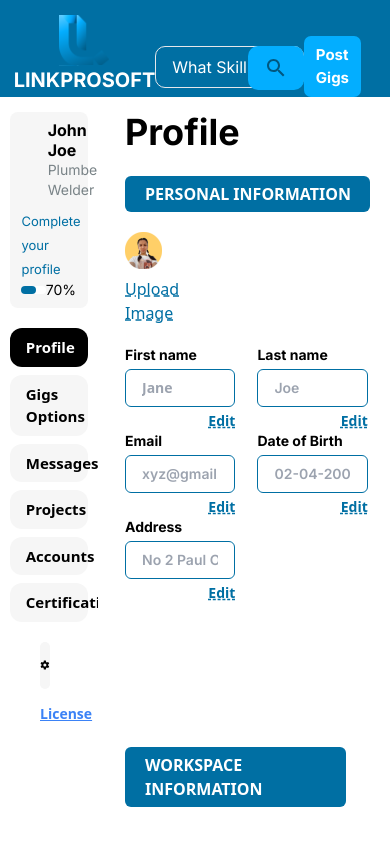
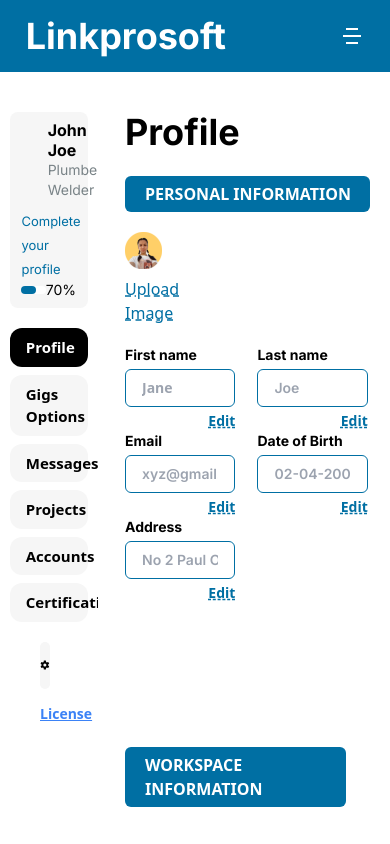
Before and after one commit to german-machine/Linkprosoft, a React (Vite) app in the folder Front-end/: page /UserDashboard in a window 390 px wide. Shown: the top 844 px of the page. Built offline with nearby package versions, Linux system fonts and the light colour scheme.

Commit message:
restyled for both desktop and mobile screen

```diff
--- a/Front-end/src/Pages/UserDashboard/components/Navbar.jsx
+++ b/Front-end/src/Pages/UserDashboard/components/Navbar.jsx
@@ -1,36 +1,41 @@
-import React from 'react'
-import logo from '../assets/logo.svg'
-import Search from "../assets/search.svg"
+import React, { useState } from 'react'
 import { Link } from 'react-router-dom'
 import profile from '../assets/profile.svg'
+import { IoMdSearch } from 'react-icons/io'
+import { IoCloseSharp } from 'react-icons/io5'
+import { RiMenu5Fill } from 'react-icons/ri'
 
+const Navbar = ({ handleMenu, isToggled }) => {
 
-const Navbar = () => {
   return (
     <>
-    <nav className='bg-[#006FA3] sticky top-0 z-9 w-full'>
-        <div className='w-[93%] m-auto flex justify-between items-center pt-3 '>
-            <Link to="/" className='flex flex-col items-center cursor-pointer justify-center'>
-                <img src={logo} alt="" />
-                <h2 className='font-Inter font-bold text-white  text-xl'>LINKPROSOFT</h2>
-            </Link>
+      <header className='bg-bluecolor sticky top-0 z-[1000]'>
+        <div className="w-[95%] mx-auto flex items-center justify-between py-4 px-4 gap-[2%]">
+          <div className="w-[20%] cursor-pointer">
+            <Link to='/' className='text-4xl md:text-6xl lg:text-3xl font-bold text-white font-Inter'>Linkprosoft</Link>
+          </div>
 
-           <div className='flex align-center  w-[50%] pt-6 relative rounded-[10px]'>
-                <div className=' w-full border py-2 rounded-[10px]' >
-                <input type="text"  placeholder='What Skills are you looking for?' className='w-full bg-transparent focus:border-transparent font-Inter outline-none text-white placeholder-white pl-4'/>
-                </div>
-            <div className='bg-[#03AEFF] py-2.5  px-4 rounded-[10px] absolute right-0 ' >
-                    <img src={Search} alt="" className='text-white'/>
+          <div className='w-[40%] mx-auto hidden lg:flex justify-between items-center bg-transparent text-white border border-white rounded-md'>
+            <input type="text" placeholder='What skills are you looking for?' className='w-[90%] outline-none px-2 bg-transparent placeholder-white placeholder-opacity-50' />
+            <div className="w-[10%] flex justify-center py-1 px-1 bg-[#03AEFF] rounded-md cursor-pointer">
+              <IoMdSearch className='block text-3xl text-center' />
             </div>
-           </div>
+          </div>
 
-            <div className="flex gap-5 items-center text-[15px] pt-6 w-[20%]">
-                    <Link className='bg-[#03AEFF] text-white font-bold text-[15px] py-2 px-3 rounded-[7px] font-Inter'>Post Gigs</Link>
-                    <Link className='bg-none text-white font-bold text-[15px] py-2 px-3 rounded-[7px] font-Inter'>Sign In</Link>
-                    <img src={profile} alt="" className='w-[15%]'/>
-                </div>
+          <div className='w-[40%] mx-auto hidden lg:flex items-center justify-end'>
+            <div className='lg:w-full xl:w-[90%] mx-auto px-[8%] flex gap-[4%] items-center justify-end'>
+              <Link href="/" className='block bg-[#006FA3] font-Inter text-white text-sm rounded-md py-2 px-6'>Sign Out</Link>
+            </div>
+            <div className='w-[10%] mx-auto flex rounded-ful align-center justify-center'>
+              <img src={profile} alt="" className='rounded-full' />
+            </div>
+          </div>
+
+          <div className='block lg:hidden' onClick={handleMenu}>
+            {isToggled ? <IoCloseSharp className="text-white text-2xl md:text-5xl" /> : <RiMenu5Fill className='text-white text-2xl md:text-5xl' />}
+          </div>
         </div>
-    </nav>
+      </header>
     </>
   )
 }
```
